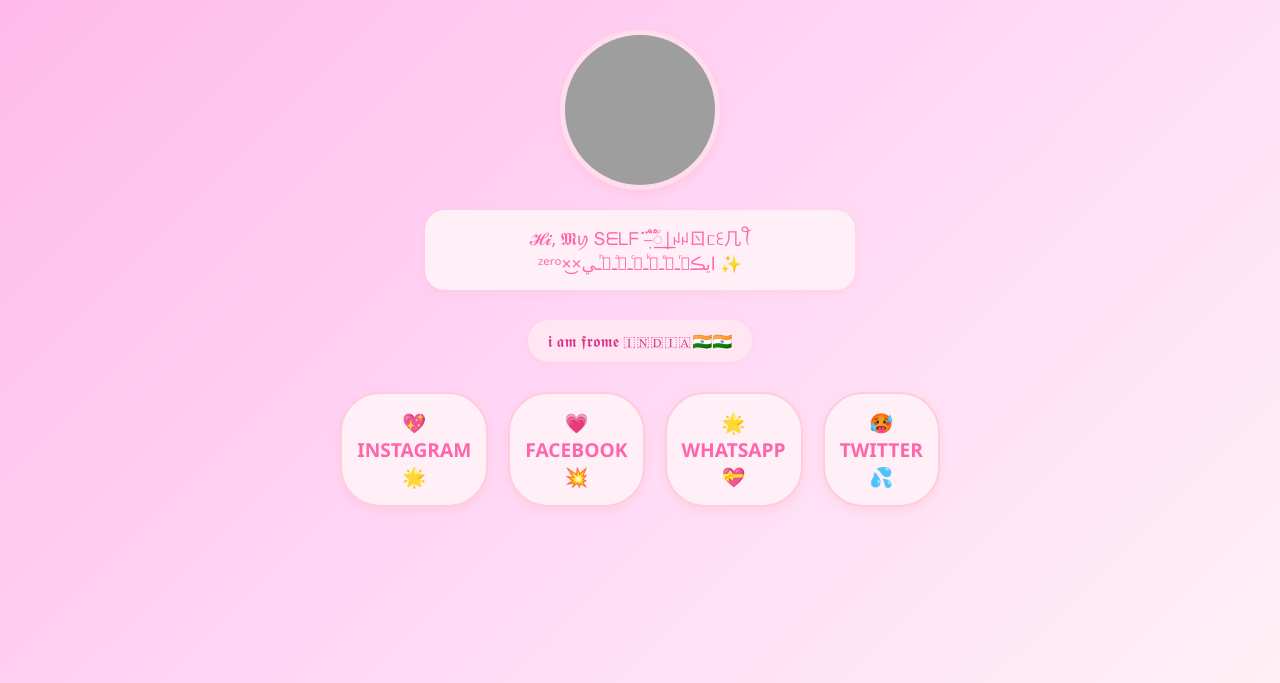
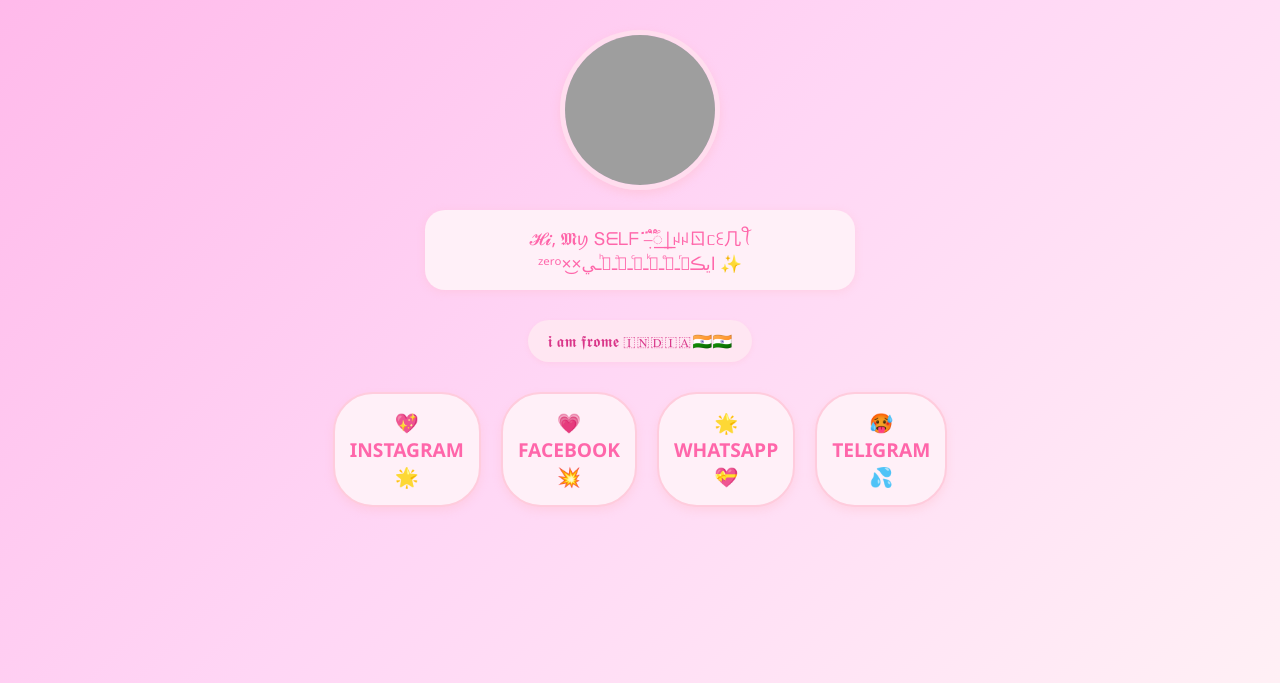
Before and after one commit to raihan-bot-max-k/MY-PROFILES-VIEW-WEB, a website: page public/main.html in a window 1280 px wide. Shown: the part 117-800 px from the top of the page. Drawn offline with Linux system fonts and the light colour scheme; grey boxes are pictures that could not be loaded.

Commit message:
Update main.html

```diff
--- a/public/main.html
+++ b/public/main.html
@@ -117,7 +117,7 @@
     <a href="https://www.instagram.com/r_a_i_h_a_n__k_i_n_g__2?igsh=cjdybDlrZ3Y5eHlk" target="_blank">💖 INSTAGRAM 🌟</a>
     <a href="https://www.facebook.com/share/1FCaSz7oza/" target="_blank">💗 FACEBOOK 💥</a>
     <a href="https://api.whatsapp.com/send?phone=919332441067&text=➪-𝑯𝒆𝒍𝒍𝒐__⎯꯭᳝֟፝֟|ꈤꈤㄖᥴꏂ几ꪻ_ᶻᵉʳᵒ×͜×ايڪـͬــͤــᷜــͨــͣــͪـي_⎯꯭̽♥️(☞┾≛⃝♥️🐼𝄞🌼" target="_blank">🌟 WHATSAPP 💝</a>
-    <a haref="https://twitter.com/r_a_i_h_a_n__2?t=Z-c6PyB6fZKNCEy2d0x-jg&s=09" target="_blank">🥵 TWITTER 💦</a>
+    <a haref="t.me/r_a_i_h_a_n_k_i_n_g_4" target="_blank">🥵 TELIGRAM 💦</a>
 
   </div>
 </body>
```
